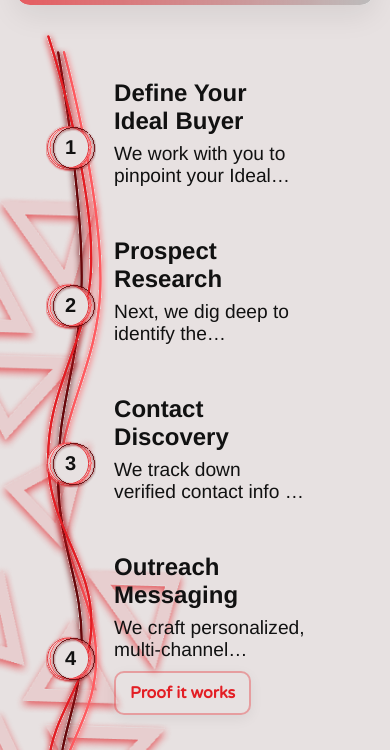
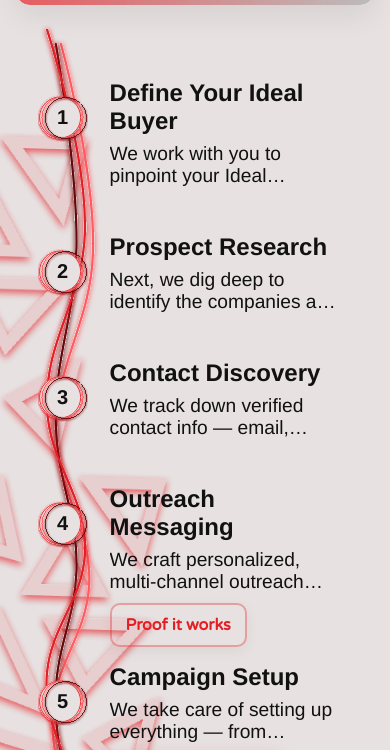
Before and after one commit to Staysa/BitWide_snake, a website: page index.html in a window 390 px wide. Shown: the part 1831-2581 px from the top of the page. Drawn offline with nearby package versions, Linux system fonts and the light colour scheme.

Commit message:
fix Safari

```diff
--- a/css/style.css
+++ b/css/style.css
@@ -99,6 +99,9 @@ body{
 /* Desktop nav */
 .nav{display:flex;align-items:center;gap:2vw}
 .nav a{color:var(--bg);text-decoration:none;padding:10px 0}
+.nav .btn {
+    padding: 10px 15px;
+}
 .header .logo img{height: 44px}
 
 /* hide burger completely on desktop */
@@ -194,6 +197,7 @@ body{
 /* Mobile panel (closed by default) */
 .nav-mobile{display:none;position:absolute;left:0;right:0;top:100%;background:#fff;border:1px solid #11111112;border-radius:12px;box-shadow:0 16px 40px rgba(0,0,0,.08);padding:18px 24px;z-index:800;display:flex;flex-direction:column;gap:18px}
 .nav-mobile a{color:var(--text);text-decoration:none}
+.nav-mobile .btn {color: #fff;}
 
 /* Responsive header */
 @media (max-width:960px){
@@ -446,10 +450,12 @@ body{
     .step {
         position: unset;
         max-width: 100% !important;
+        max-height: 160px;
+        padding-left: 60px;
     }
     .snake-box {
         position: unset !important;
-        width: calc(100% - 100px);
+        width: 100%;
         display: inline-block;
     }
     .snake-ellipsis {
@@ -466,13 +472,13 @@ body{
         background-position: center;
         width: 50px;
         height: 47px;
-        margin: 0 0 0 10px;
+        margin: 30px 0 0 10px;
         text-align: center;
         padding-top: 11px;
         font-size: 20px;
         font-weight: 700;
-        position: relative;
-        bottom: 33px;
+        position: absolute;
+        left: 12px;
     }
 }
 
--- a/index.html
+++ b/index.html
@@ -22,7 +22,7 @@
             <a href="#testimonials">Evidence</a>
             <a href="#pricing">Pricing</a>
             <a href="#faq">FAQ</a>
-            <button class="btn btn--primary" data-open-modal>Book a call</button>
+            <a href="https://bitwideanalytics.youcanbook.me/" target="_blank" class="btn btn--primary" data-open-modal>Book a call</a>
         </nav>
 
         <button class="burger" id="burger" aria-label="Open menu" aria-expanded="false">
```
